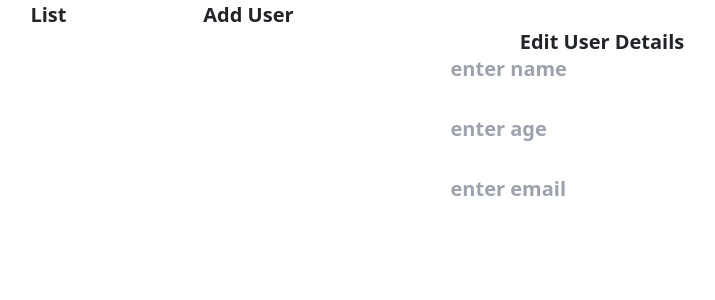
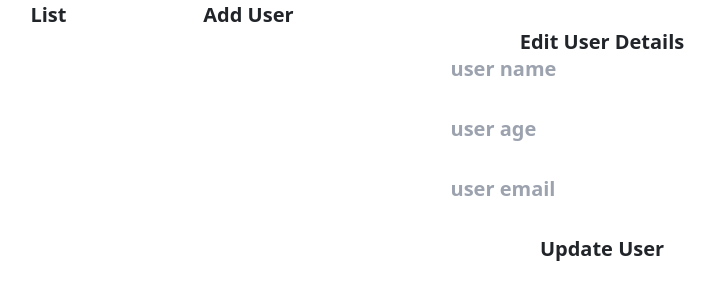
Before and after one commit to raju15022004/React_coder, a React (Vite) app in the folder react_coder/: page /edit/1 in a window 1280 px wide. Shown: the top 300 px of the page, without its empty margins (38-753 px from the left). Built offline with nearby package versions, Linux system fonts and the light colour scheme; no server answers.

Commit message:
userEdit.jsx

```diff
--- a/react_coder/src/UserEdit.jsx
+++ b/react_coder/src/UserEdit.jsx
@@ -1,13 +1,38 @@
+import { useEffect, useState } from "react";
+import {useParams} from "react-router";
+
 function UserEdit(){
+  const {id}=useParams();
+  const [name,setName]=useState('')
+  const [age,setAge]=useState('')
+  const [email,setEmail]=useState('')
+
+
+  useEffect(()=>{
+    getUserData()
+  },[])
+
+  const getUserData=async()=>{
+    const url="http://localhost:3000/users/"+id;
+    let response=await fetch(url);
+    response =await response.json();
+
+    console.log(response);
+    setName(response.name)
+    setAge(response.age)
+    setEmail(response.email)
+  }
+
   return(
     <div style={{textAlign:'center'}}>
       <h1>Edit User Details </h1>
-      <input type="text" placeholder="enter name"/>
+      <input type="text" value={name} placeholder="user name"/>
       <br/><br/>
-      <input type="text" placeholder="enter age"/>
+      <input type="text" value={age} placeholder="user age"/>
       <br/><br/>
-      <input type="text" placeholder="enter email"/>
+      <input type="text" value={email} placeholder="user email"/>
       <br/><br/>
+      <button >Update User</button>
     </div>
   )
 }
```
